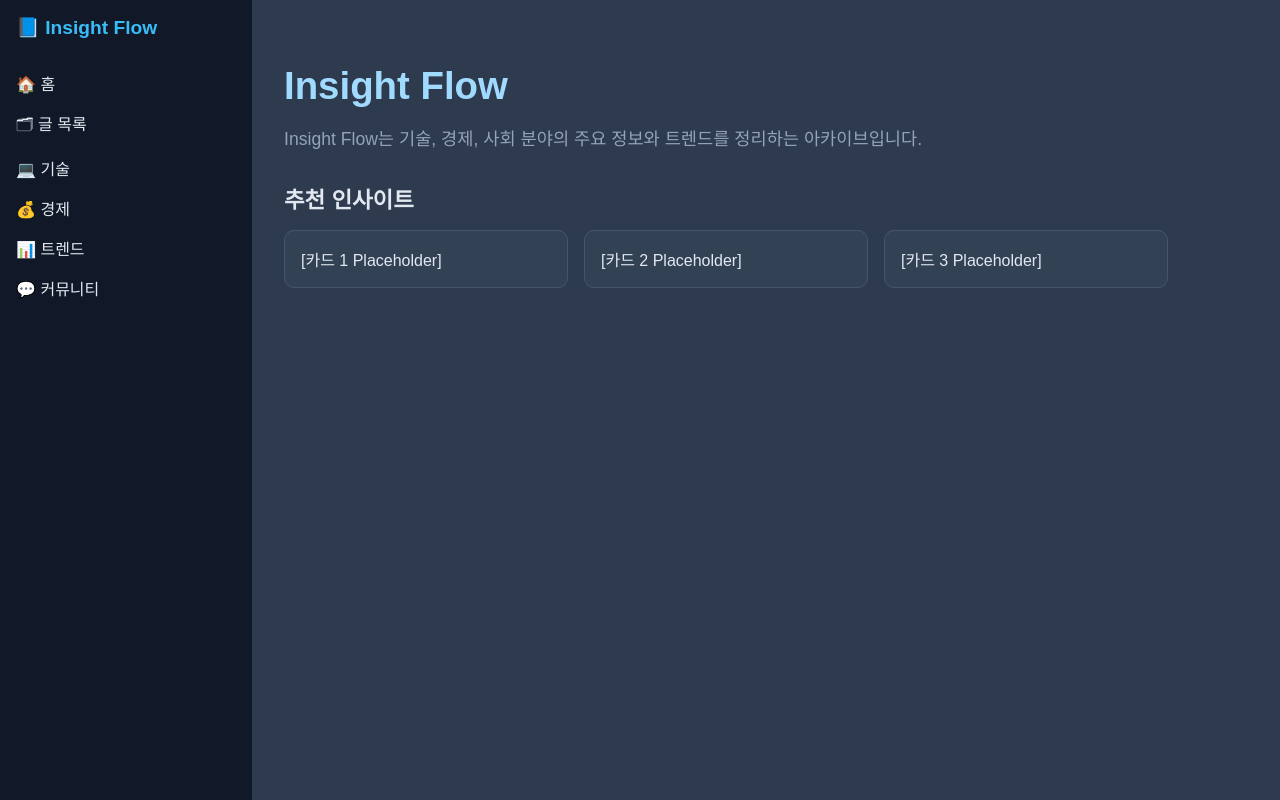
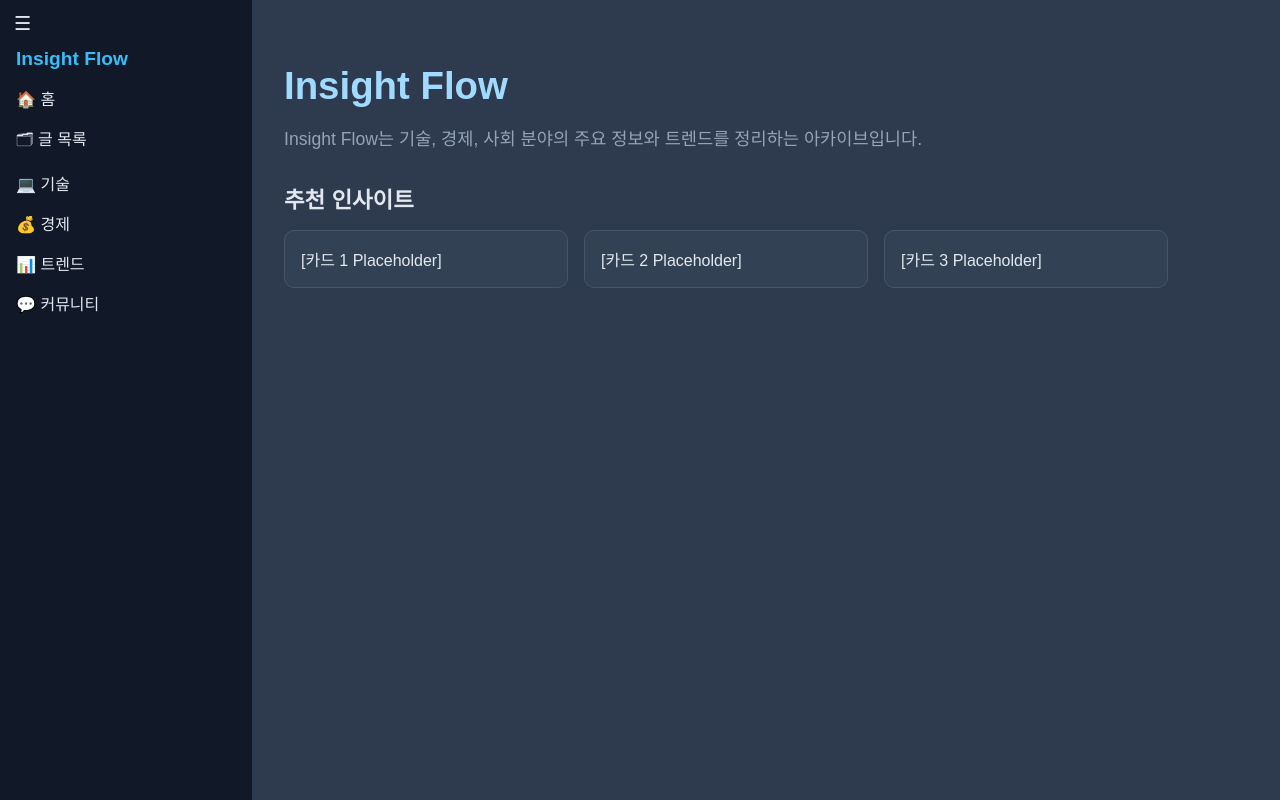
Before and after one commit to rloss/insight-flow, a Flask app: page / in a window 1280 px wide. Run offline with Flask 3, Linux system fonts and the light colour scheme; some web fonts are replaced.

Commit message:
토글버튼

```diff
--- a/insight_flow/static/script.js
+++ b/insight_flow/static/script.js
@@ -1 +1,9 @@
 // script.js - 사이드바 토글 등 JS
+document.addEventListener("DOMContentLoaded", function () {
+    const toggleBtn = document.getElementById("toggle-btn");
+    const sidebar = document.getElementById("sidebar");
+
+    toggleBtn.addEventListener("click", function () {
+      sidebar.classList.toggle("closed");
+    });
+  });
--- a/insight_flow/static/style.css
+++ b/insight_flow/static/style.css
@@ -20,9 +20,9 @@ body {
   }
 
   .sidebar-title {
+    margin-top: 2rem;     /* ✅ 버튼 아래로 띄움 */
     font-size: 1.2rem;
     font-weight: bold;
-    margin-bottom: 2rem;
     color: #38BDF8;
   }
 
@@ -173,3 +173,23 @@ body {
   .card h3, .card p {
     color: inherit;
   }
+
+  /* 토글 버튼 스타일 */
+.toggle-btn {
+    position: absolute;
+    top: 0.7rem;
+    left: 0.5rem;
+    background: transparent;
+    color: #E2E8F0;
+    font-size: 1.2rem;
+    border: none;
+    cursor: pointer;
+    z-index: 1000;
+  }
+
+  /* 사이드바 닫힌 상태 */
+  .sidebar.closed {
+    transform: translateX(-100%);
+    transition: transform 0.3s ease;
+    position: fixed;
+  }
--- a/insight_flow/templates/base.html
+++ b/insight_flow/templates/base.html
@@ -7,10 +7,12 @@
   <link rel="stylesheet" href="https://cdn.jsdelivr.net/gh/orioncactus/pretendard/dist/web/static/pretendard.css" />
 </head>
 <body>
+  <button id="toggle-btn" class="toggle-btn">☰</button> <!-- 사이드바 토글 버튼 -->
+
   <div class="layout">
     <!-- 사이드바 -->
     <nav class="sidebar" id="sidebar">
-      <div class="sidebar-title">📘 Insight Flow</div>
+      <div class="sidebar-title">Insight Flow</div>
       <ul>
         <li><a href="/">🏠 홈</a></li>
         <li><a href="/post">🗂 글 목록</a></li>
@@ -26,5 +28,8 @@
       {% block content %}{% endblock %}
     </main>
   </div>
+
+  <!-- 토글 스크립트 연결 -->
+  <script src="{{ url_for('static', filename='script.js') }}"></script>
 </body>
 </html>
```
